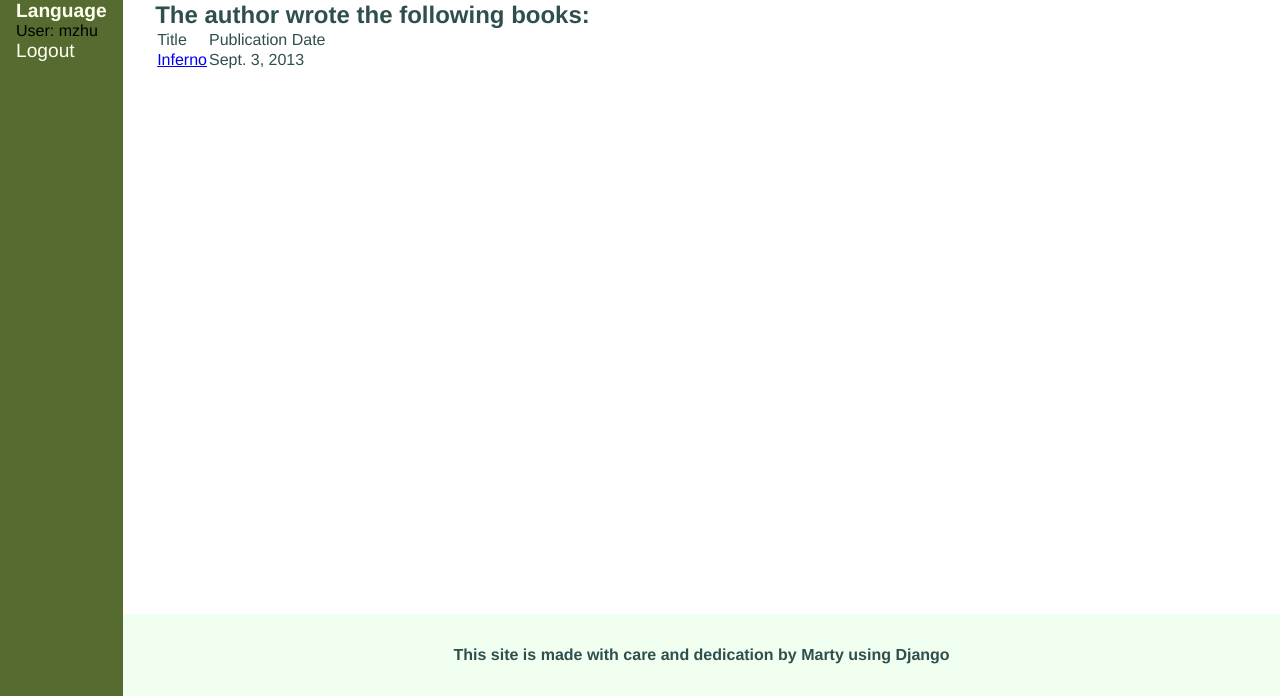
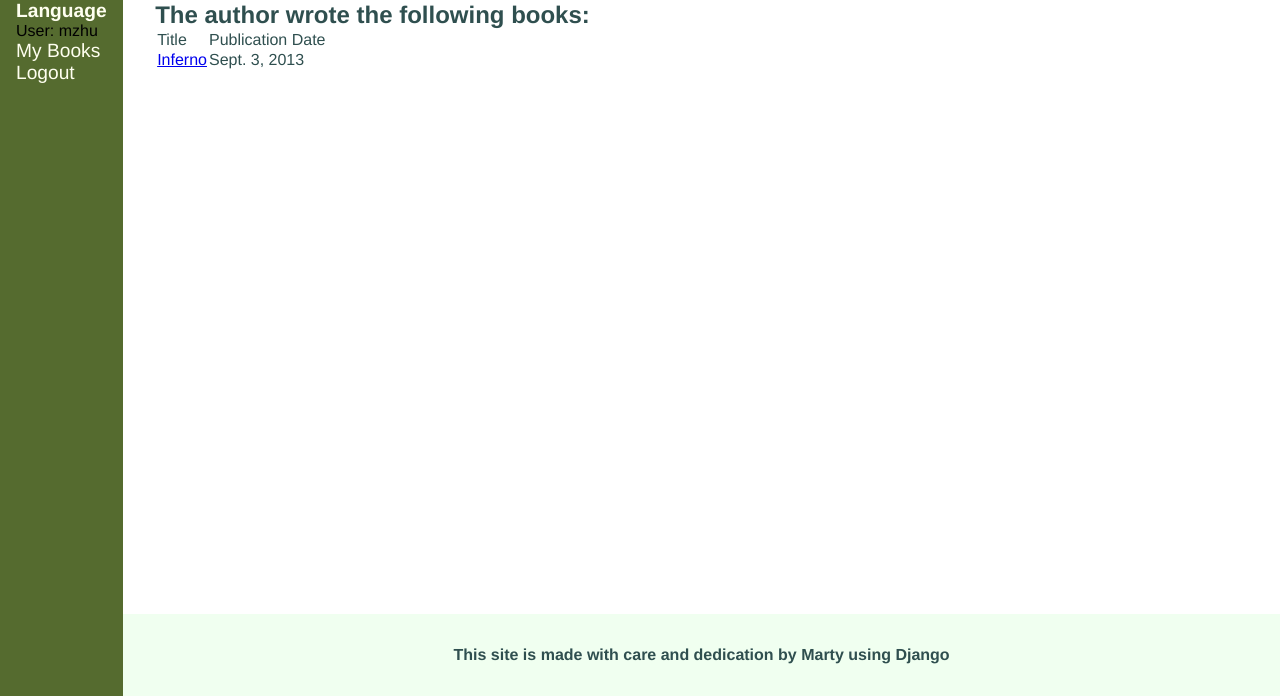
Before and after one commit to marty-zhu/django-demo-site, a Django app: page /catalog/authors/3 in a window 1280 px wide. Shown: the part 104-800 px from the top of the page. Run offline with Django 4.2, Linux system fonts and the light colour scheme; a user stored in the database is signed in; data comes from the database, SQL or seed files in the repository.

Commit message:
added catalog My Books link to side navbar

```diff
--- a/catalog/templates/catalog/side_navbar.html
+++ b/catalog/templates/catalog/side_navbar.html
@@ -6,6 +6,7 @@
     <li class="navlink"><a href="{% url 'catalog:languages' %}"><strong>Language</strong></a></li>
     {% if user.is_authenticated %}
     <li id="username" class="user-util">User: {{ user.get_username }}</li>
+    <li id="user-books" class="user-util"><a href="{% url 'catalog:my-borrowed' %}">My Books</a></li>
     <li class="user-util"><a href="{% url 'logout' %}?next={{ request.path }}">Logout</a></li>
     {% else %}
     <li class="user-util"><a href="{% url 'login' %}?next={{ request.path }}">Login</a></li>
```
